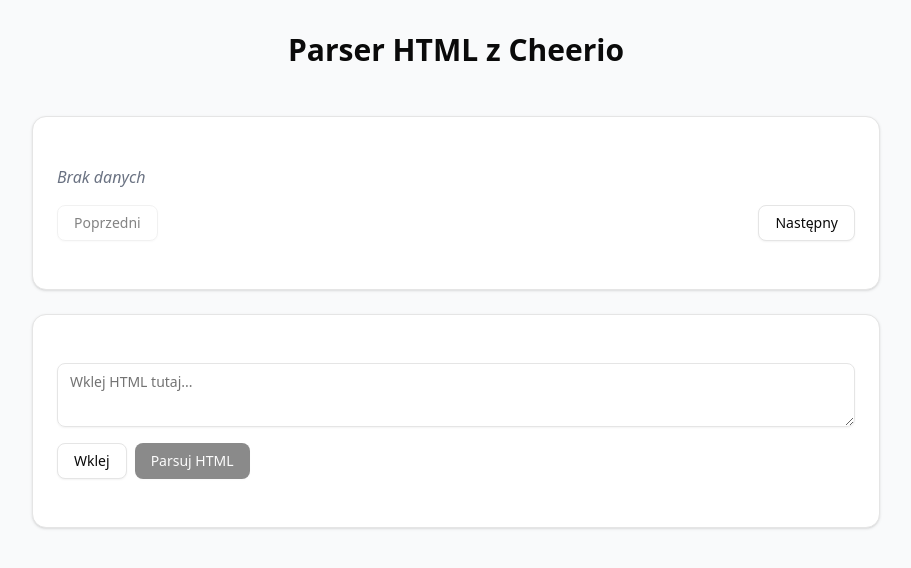
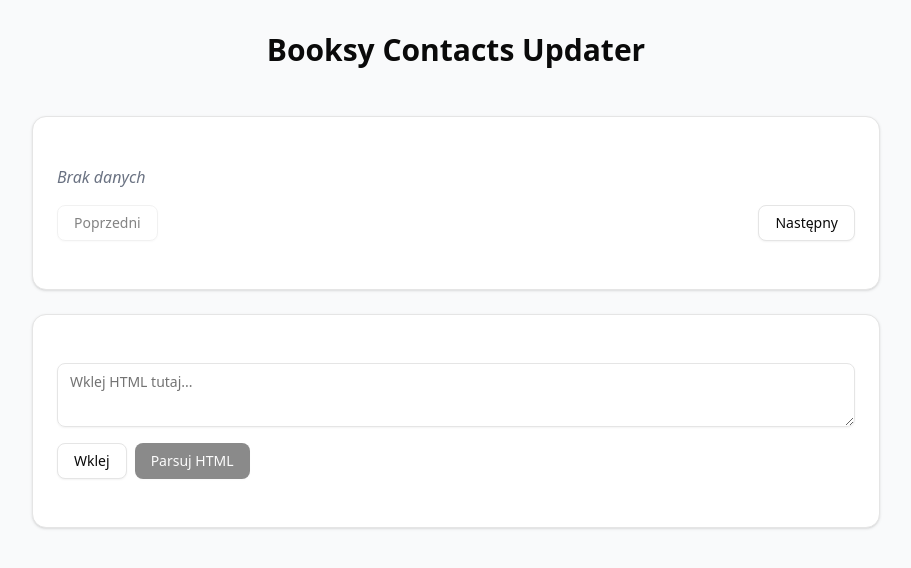
Before and after one commit to MarKust71/booksy-scraper-next, a Next.js app: page / in a window 1280 px wide. Shown: the top 568 px of the page, without its empty margins (184-1095 px from the left). Built offline with nearby package versions, Linux system fonts and the light colour scheme; no server answers; the database is empty.

Commit message:
Update page title to reflect Booksy Contacts Updater

```diff
--- a/src/app/page.tsx
+++ b/src/app/page.tsx
@@ -4,7 +4,8 @@
 export default function Home() {
   return (
     <main className="min-h-screen bg-gray-50 py-8 px-4">
-      <h1 className="text-3xl font-bold text-center">Parser HTML z Cheerio</h1>
+      <h1 className="text-3xl font-bold text-center">Booksy Contacts Updater</h1>
+
       <HtmlParserForm />
     </main>
   )
```
